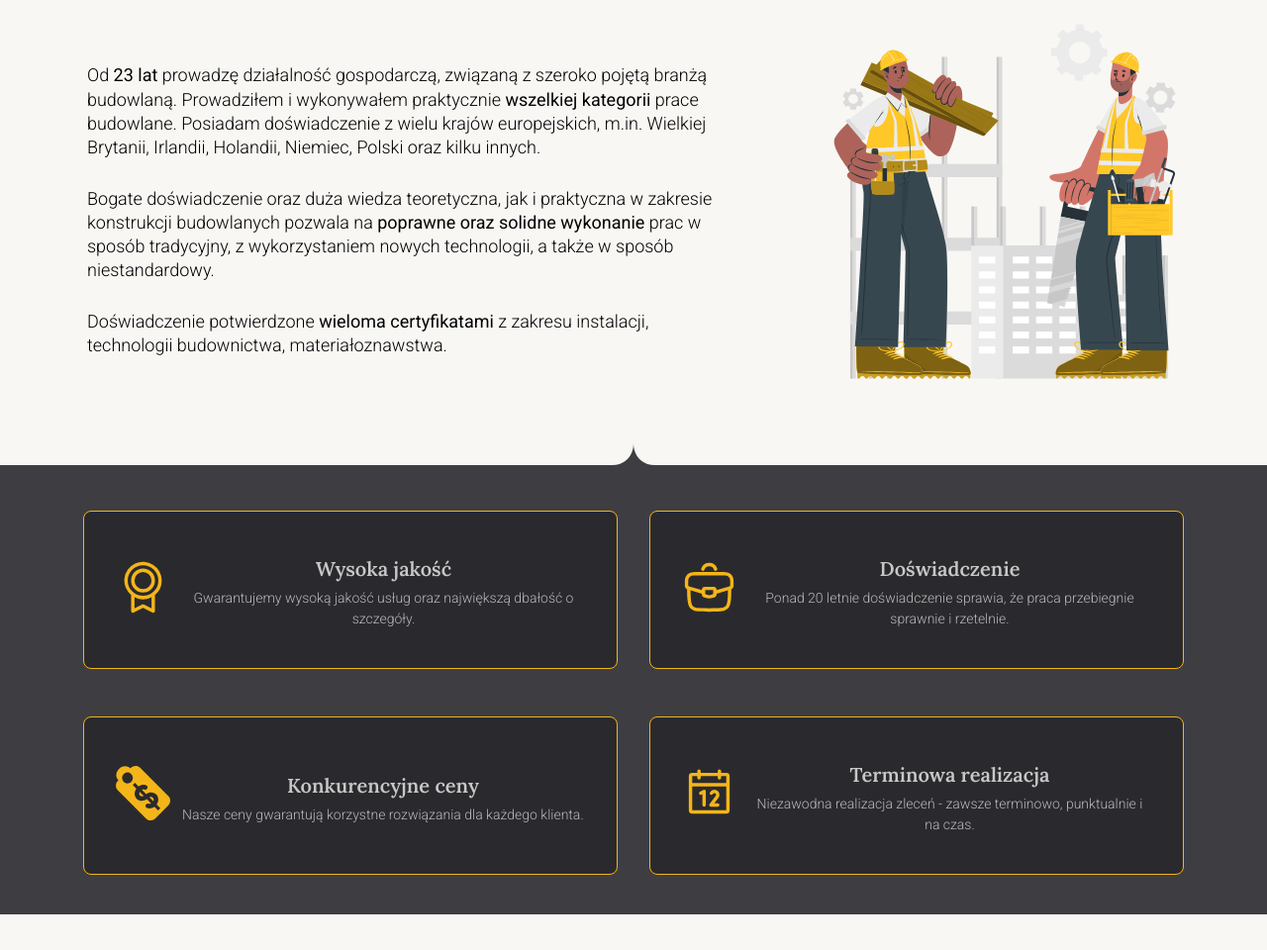
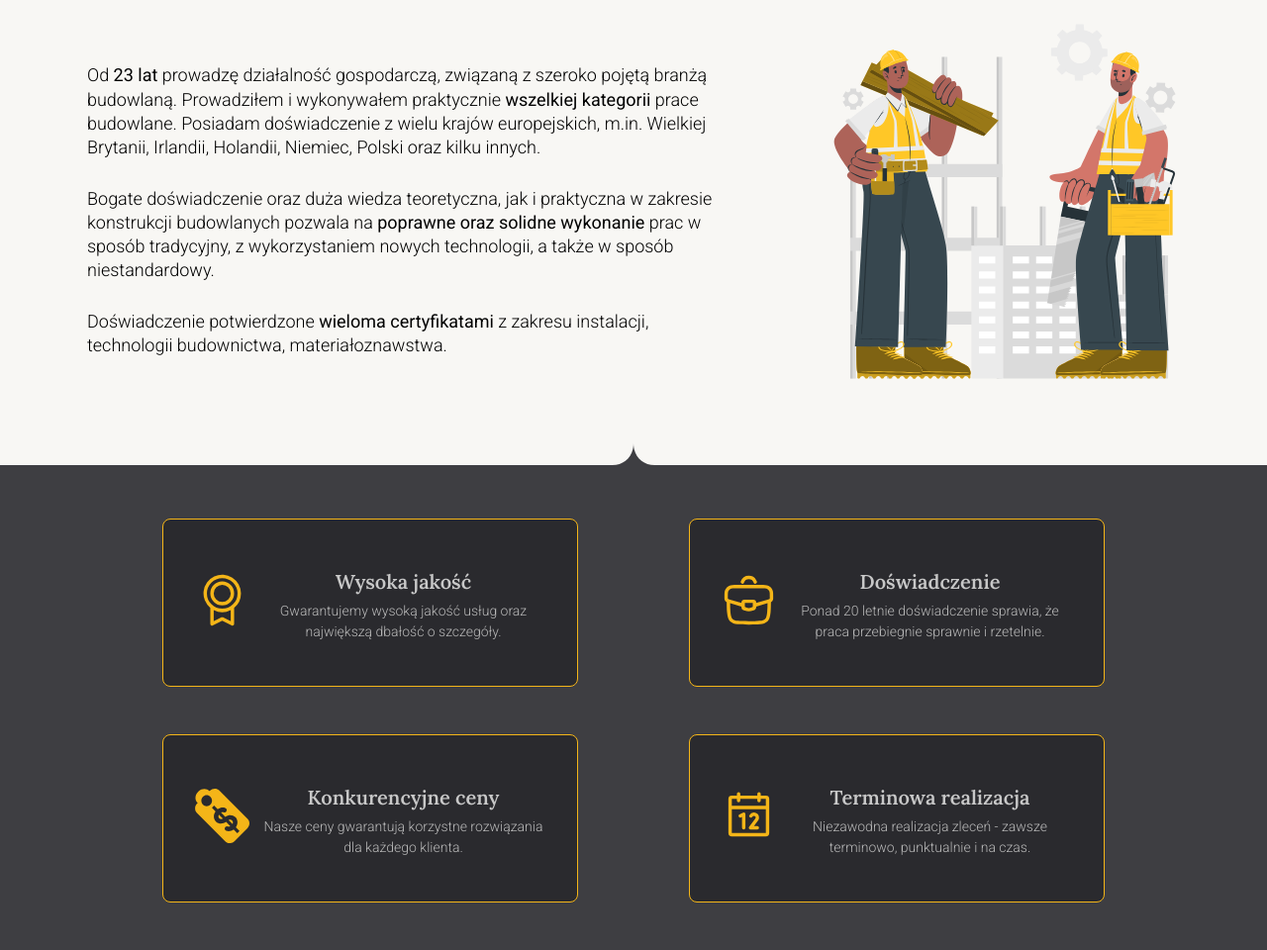
Before and after one commit to Kuba1507/Dawid_Pytlik, a website: page index.html in a window 1280 px wide. Shown: the part 816-1776 px from the top of the page at 99% size. Before the commit the page ends 1740 px from the top, so only its background shows below. Drawn offline with Linux system fonts and the light colour scheme.

Commit message:
styled advantages section for desktops

```diff
--- a/src/sass/_main-style.scss
+++ b/src/sass/_main-style.scss
@@ -277,6 +277,8 @@ main {
 				width: 85%;
 				border: 1px solid $yellow;
 				border-radius: 8px;
+				transition: background-color 0.3s;
+				z-index: 5;
 
 				&-icon {
 					margin-top: 0.5em;
@@ -304,6 +306,10 @@ main {
 						color: rgb(184, 184, 184);
 					}
 				}
+
+				&:hover {
+					background-color: rgb(35, 35, 35);
+				}
 			}
 		}
 	}
--- a/src/sass/_media.scss
+++ b/src/sass/_media.scss
@@ -150,5 +150,17 @@
 				}
 			}
 		}
+
+		.company-advantages {
+			.cards-box {
+				padding: 1.5em 0;
+
+				&__card {
+					margin: 1.5em 3.5em;
+					height: 170px;
+					width: 35%;
+				}
+			}
+		}
 	}
 }
--- a/src/sass/style.scss
+++ b/src/sass/style.scss
@@ -1,3 +1,3 @@
-@use 'main-style' as *;
-@use 'colors' as *;
-@use 'media' as *;
+@use "main-style" as *;
+@use "colors" as *;
+@use "media" as *;
```
Also changed, not shown: dist/css/style.min.css.
